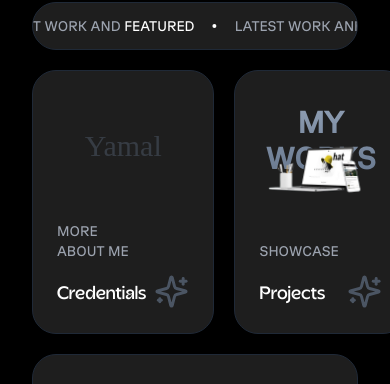
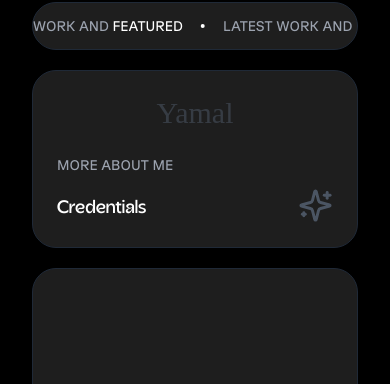
Before and after one commit to YamalAli770/portfolio, a React (Vite) app: page / in a window 390 px wide. Shown: the part 843-1227 px from the top of the page. Built offline with nearby package versions, Linux system fonts and the light colour scheme; a web font is replaced by a local one.

Commit message:
solved homepage responsiveness issue

```diff
--- a/src/components/home-grid/main-grid.tsx
+++ b/src/components/home-grid/main-grid.tsx
@@ -13,7 +13,7 @@ const MainGrid = () => {
         <Intro />
         <div className="flex flex-col lg:col-span-2 col-span-5 gap-5">
             <ScrollText />
-            <div className="flex flex-1 w-full gap-5">
+            <div className="flex lg:flex-row flex-col flex-1 w-full gap-5">
                 <Credentials />
                 <Projects />
             </div>
```
